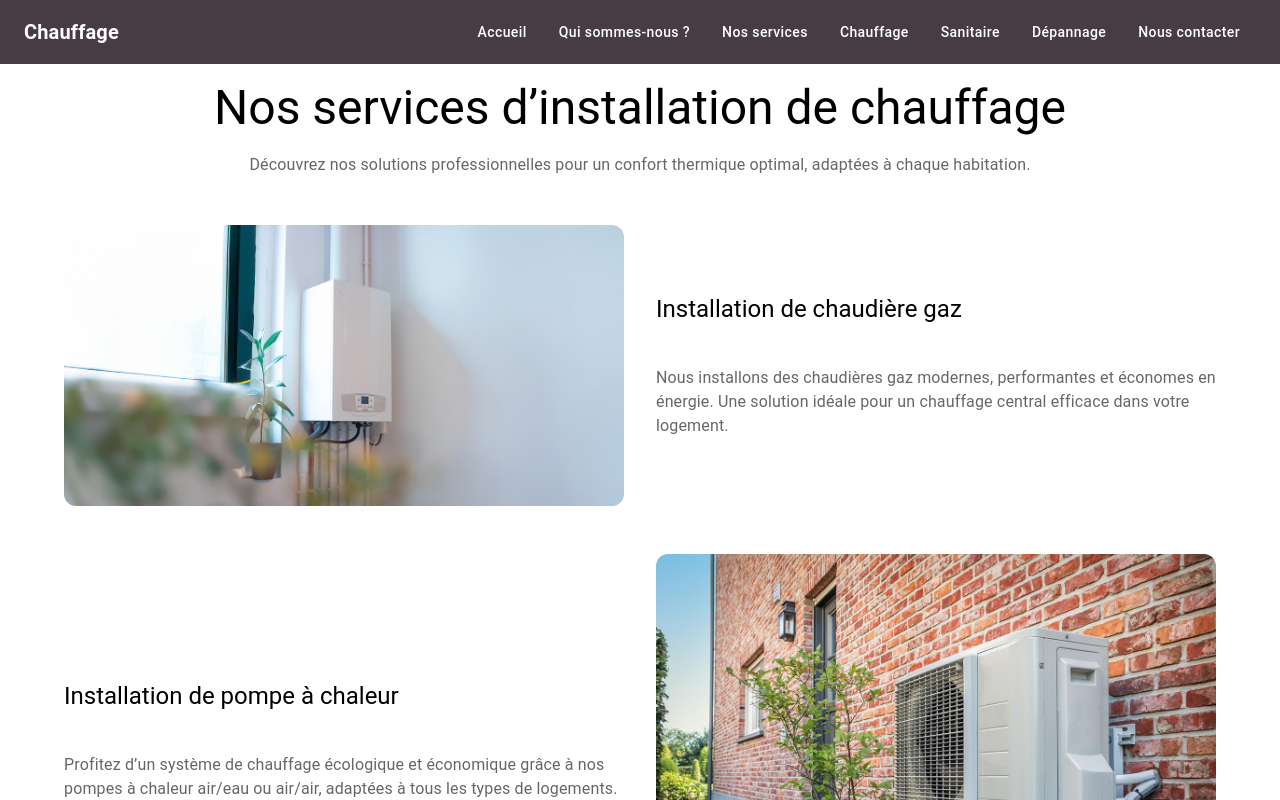
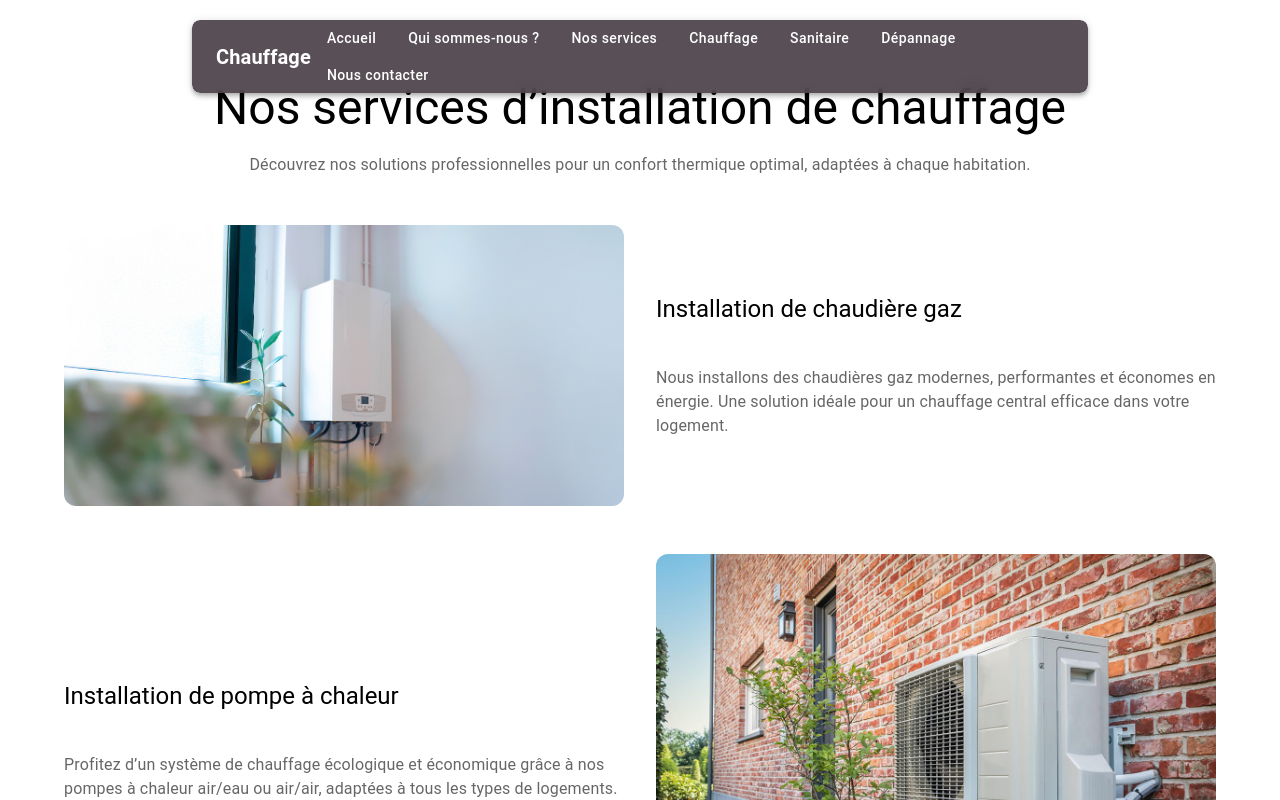
Before and after one commit to vincentferraro/landing-page, a Next.js app: page /services/chauffage in a window 1280 px wide. Shown: the top 800 px of the page. Built offline with nearby package versions, Linux system fonts and the light colour scheme.

Commit message:
fix: modifying header desing

```diff
--- a/src/app/components/Header.tsx
+++ b/src/app/components/Header.tsx
@@ -13,11 +13,32 @@ const navItems = [
   { label: "Dépannage", href: "/services/depannage", type: "page" },
   { label: "Nous contacter", href: "#contact", type: "anchor" },
 ];
-const textColor = "#FFFFFF"
+
+const textColor = "#FFFFFF";
 
 export default function Header() {
   return (
-    <AppBar position="fixed" sx={{ backgroundColor: "#473C44"}} elevation={0}>
+    <Box
+      sx={{
+        position: "fixed",
+        top: 20,
+        left: "50%",
+        transform: "translateX(-50%)",
+        zIndex: 1300,
+        width: { xs: "90%", sm: "80%", md: "70%" },
+        borderRadius: 2,
+        overflow: "hidden",
+        boxShadow: 4,
+      }}
+    >
+      <AppBar
+        position="static"
+        sx={{
+          backgroundColor: "rgba(71, 60, 68, 0.9)",
+          backdropFilter: "blur(8px)",
+        }}
+        elevation={0}
+      >
         <Toolbar sx={{ justifyContent: "space-between" }}>
           <Typography variant="h6" sx={{ color: textColor, fontWeight: "bold" }}>
             Chauffage
@@ -41,5 +62,6 @@ export default function Header() {
           </Box>
         </Toolbar>
       </AppBar>
+    </Box>
   );
 }
```
Lines whose indentation alone changed are shown as unchanged.
